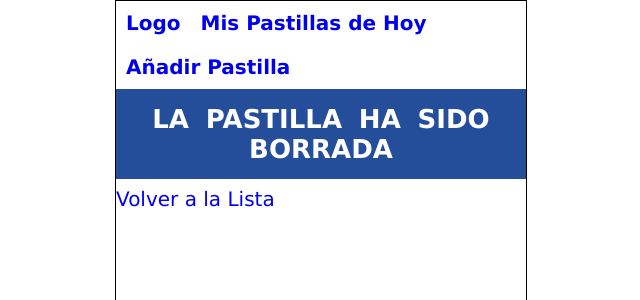
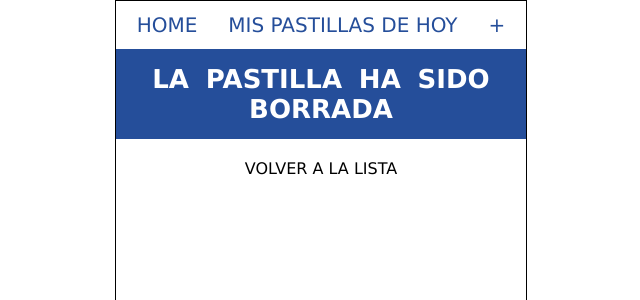
Before and after one commit to Clara-Raposo/MyPillsToday, a React (Vite) app in the folder client/: page /deleted-pill in a window 1280 px wide. Shown: the top 300 px of the page, without its empty margins (319-959 px from the left). Built offline with nearby package versions, Linux system fonts and the light colour scheme.

Commit message:
Estilos header app

```diff
--- a/client/package.json
+++ b/client/package.json
@@ -4,15 +4,14 @@
   "version": "0.0.0",
   "type": "module",
   "scripts": {
-
     "dev": "vite",
     "build": "vite build",
     "lint": "eslint . --ext js,jsx --report-unused-disable-directives --max-warnings 0",
     "preview": "vite preview"
   },
   "dependencies": {
-    "react": "^18.2.0",
     "react-dom": "^18.2.0",
+    "react-icons": "^4.10.1",
     "react-router-dom": "^6.14.2"
   },
   "devDependencies": {
--- a/client/src/App.css
+++ b/client/src/App.css
@@ -16,6 +16,9 @@ body{
   font-weight: 800;
   color: black;
   margin: 0px;
+  display: flex;
+  flex-direction: row;
+  justify-content: space-evenly;
 }
 h1{
   font-size: 26px;
@@ -36,10 +39,26 @@ ul{
 }
 .header-menu{
   display: inline-block;
-  margin: 5px;
-  padding: 5px;
+  margin: 10px 0;
+  padding: 2px 8px;
   background-color: white;
+  font-weight: 500;
 }
+
+.header-menu > a:link{
+  color:rgb(37, 78, 154);
+  padding: 5px 2px;
+}
+.header-menu > a:visited{
+  color:rgb(37, 78, 154);
+  padding: 5px 2px;
+}
+.header-menu > a:active{
+  color:rgb(37, 78, 154);
+  border: solid 1px black;
+  padding: 2px 8px;
+}
+
 a{
   text-decoration: none;
 }
--- a/client/src/App.jsx
+++ b/client/src/App.jsx
@@ -12,6 +12,7 @@ import { AlarmsChanged } from "./pages/AlarmsChanged.jsx";
 import { MyPillsToday } from "./pages/MyPillsToday.jsx";
 //import MaterialIcon, {colorPalette} from 'material-icons-react';
 //import { AccessAlarm, ThreeDRotation } from '@mui/icons-material';
+
 import "./App.css";
 
 function App() {
@@ -21,12 +22,11 @@ function App() {
   return (
     <div className='App-container'>
     <header className='header'>
-      <ul>
-        <li className='header-menu'><Link to="/medication">Logo </Link></li>
-        <li className='header-menu'><Link to="/my-pills-today">Mis Pastillas de Hoy </Link></li>
-        <li className='header-menu'><Link to="/add-pill">Añadir Pastilla </Link></li>
+        <div className='header-menu'><Link to="/medication"> HOME </Link></div>
+        <div className='header-menu'><Link to="/my-pills-today">MIS PASTILLAS DE HOY</Link></div>
+        <div className='header-menu'><Link to="/add-pill"> + </Link></div>
         {/*<li><Link to="/configuration">Ajustes </Link></li>*/}
-      </ul>
+
     </header>
 
 
--- /dev/null
+++ b/client/src/pages/DeletedPillPage.css
@@ -0,0 +1,20 @@
+.deleted-pill{
+    width: 100%;
+}
+.deleted-pill__link{
+    margin: 20px;
+    text-transform: uppercase;
+    font-size: 16px;
+    text-align: center;
+}
+
+.deleted-pill__link > a:link{
+    color:black;
+}
+.deleted-pill__link > a:visited{
+    color:black;
+}
+.deleted-pill__link > a:active{
+    color:black;
+    border: solid 2px black;
+}
--- a/client/src/pages/DeletedPillPage.jsx
+++ b/client/src/pages/DeletedPillPage.jsx
@@ -1,10 +1,11 @@
 import React from "react";
 import {Link} from "react-router-dom"
+import "./DeletedPillPage.css"
 
 export const DeletedPillPage = () => {
-    return <div>
+    return <div className="deleted-pill">
         <h1>La pastilla ha sido borrada</h1>
 
-        <Link to="/medication">Volver a la Lista </Link>
+        <div className="deleted-pill__link"><Link to="/medication">Volver a la Lista </Link></div>
     </div>
 }
```
Also changed, not shown: 2 other files (tests, documents, lock files or other folders).
